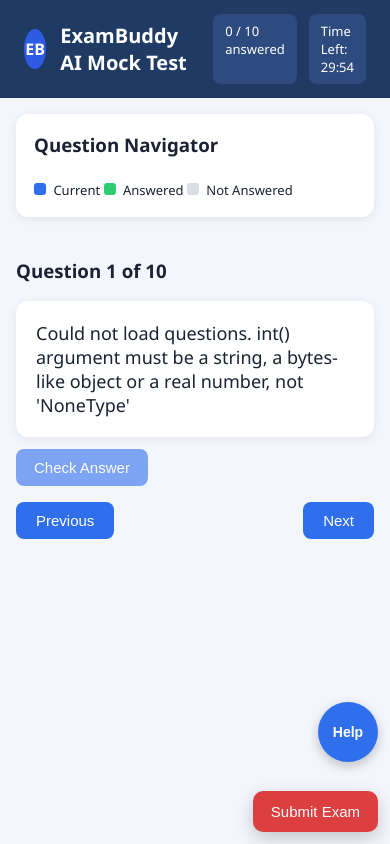
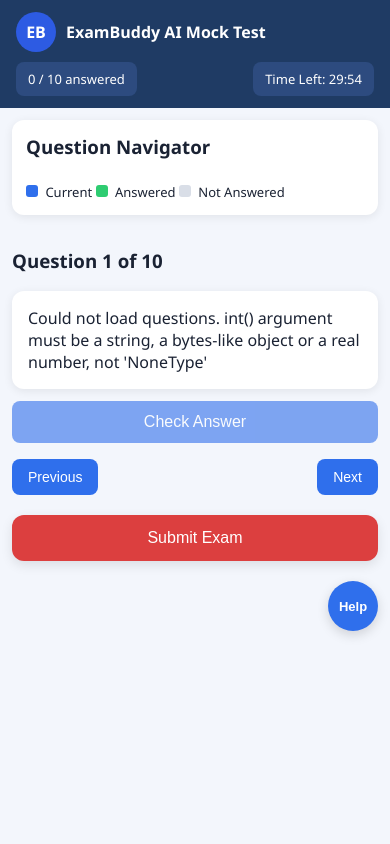
Before and after one commit to AkshatSahay72/ExamBuddy, a Flask app: page /exam in a window 390 px wide. Run offline with Flask 3, Linux system fonts and the light colour scheme.

Commit message:
added reponsiveness to website

```diff
--- a/static/style.css
+++ b/static/style.css
@@ -174,10 +174,26 @@
   display: flex;
   gap: 22px;
   padding: 24px;
+  align-items: flex-start;
+}
+
+.main-col {
+  flex: 3;
+  display: flex;
+  flex-direction: column;
+  gap: 20px;
+}
+
+.exam-footer {
+  display: flex;
+  flex-wrap: wrap;
+  justify-content: space-between;
+  align-items: flex-end;
+  gap: 16px;
 }
 
 .question-panel {
-  flex: 3;
+  width: 100%;
 }
 
 .question-box {
@@ -318,10 +334,7 @@
 .legend-not { background: #d9dee7; }
 
 .submit-btn {
-  position: fixed;
-  right: 30px;
-  bottom: 30px;
-  z-index: 999;
+  align-self: flex-start;
   border: none;
   border-radius: 10px;
   background: var(--danger);
@@ -329,11 +342,13 @@
   padding: 14px 24px;
   font-size: 17px;
   cursor: pointer;
-  box-shadow: 0 6px 18px rgba(0, 0, 0, 0.2);
+  box-shadow: 0 4px 12px rgba(0, 0, 0, 0.1);
+  transition: background 0.2s, transform 0.15s;
 }
 
 .submit-btn:hover {
   background: var(--danger-dark);
+  transform: translateY(-2px);
 }
 
 .correct-box,
@@ -407,10 +422,12 @@
 
 /* Chat */
 .chatbot {
-  position: fixed;
-  right: 30px;
-  bottom: 110px;
-  z-index: 1000;
+  display: flex;
+  flex-direction: column;
+  align-items: flex-end;
+  gap: 12px;
+  position: relative;
+  z-index: 100;
 }
 
 .chat-toggle {
@@ -423,27 +440,26 @@
   font-size: 14px;
   font-weight: 700;
   cursor: pointer;
-  box-shadow: 0 4px 12px rgba(0, 0, 0, 0.22);
+  box-shadow: 0 4px 12px rgba(0, 0, 0, 0.15);
+  transition: transform 0.2s, background 0.2s;
 }
 
 .chat-toggle:hover {
   background: var(--primary-dark);
+  transform: scale(1.05);
 }
 
 .chat-window {
   display: none;
   flex-direction: column;
-  position: absolute;
-  right: 0;
-  bottom: 70px;
   width: 320px;
   height: 420px;
   background: #fff;
   color: var(--text);
   border-radius: 12px;
-  box-shadow: 0 8px 24px rgba(0, 0, 0, 0.22);
+  box-shadow: 0 8px 24px rgba(0, 0, 0, 0.15);
   overflow: hidden;
-  z-index: 1001;
+  border: 1px solid #d9dfeb;
 }
 
 .chat-header {
@@ -537,29 +553,123 @@
     padding-top: 28px;
   }
 
+  .setup-card {
+    padding: 20px;
+  }
+
   .container {
     flex-direction: column;
     padding: 16px;
+    gap: 16px;
   }
 
   .navigator {
     order: -1;
+    width: 100%;
+  }
+
+  .main-col {
+    width: 100%;
   }
 
   .submit-btn {
-    right: 12px;
-    bottom: 12px;
     padding: 12px 18px;
     font-size: 15px;
   }
 
+  .chat-window {
+    width: 100%;
+    max-width: 320px;
+  }
+}
+
+@media (max-width: 600px) {
+  .header {
+    flex-wrap: wrap;
+    padding: 12px 16px;
+    gap: 10px;
+  }
+
+  .header h2 {
+    font-size: 16px;
+  }
+
+  .exam-info {
+    width: 100%;
+    margin-left: 0;
+    justify-content: space-between;
+  }
+
+  .container {
+    padding: 12px;
+    gap: 14px;
+  }
+
+  .navigator {
+    padding: 14px;
+  }
+
+  .navigator-grid {
+    gap: 6px;
+  }
+
+  .navigator-grid div {
+    padding: 8px;
+    font-size: 14px;
+  }
+
+  .question-box {
+    font-size: 16px;
+    padding: 16px;
+    min-height: auto;
+  }
+
+  .options div {
+    padding: 14px;
+    font-size: 15px;
+    margin-bottom: 10px;
+  }
+
+  .nav-buttons button {
+    padding: 10px 16px;
+    font-size: 14px;
+  }
+
+  #checkAnswerBtn {
+    width: 100%;
+    padding: 12px;
+    font-size: 16px;
+  }
+
+  .exam-footer {
+    flex-direction: column;
+    align-items: stretch;
+    gap: 20px;
+  }
+
+  .submit-btn {
+    width: 100%;
+    text-align: center;
+    border-radius: 12px;
+    padding: 14px;
+    font-size: 16px;
+    align-self: center;
+  }
+
   .chatbot {
-    right: 12px;
-    bottom: 82px;
+    width: 100%;
+    align-items: flex-end;
   }
 
   .chat-window {
-    width: min(92vw, 320px);
-    right: 0;
+    width: 100%;
+    max-width: 100%;
+    height: 380px;
+  }
+
+  .chat-toggle {
+    width: 50px;
+    height: 50px;
+    font-size: 13px;
   }
 }
--- a/templates/index.html
+++ b/templates/index.html
@@ -2,6 +2,7 @@
 <html lang="en">
 <head>
 <meta charset="UTF-8">
+<meta name="viewport" content="width=device-width, initial-scale=1.0">
 <title>ExamBuddy AI Mock Test</title>
 <link rel="stylesheet" href="/static/style.css">
 </head>
@@ -17,6 +18,7 @@
 </header>
 
 <div class="container">
+<div class="main-col">
 <div class="question-panel">
 <h3 id="questionNumber">Question 1 of 10</h3>
 <div class="question-box" id="questionText">Question will appear here</div>
@@ -27,6 +29,24 @@
 <div class="nav-buttons">
 <button id="prevBtn">Previous</button>
 <button id="nextBtn">Next</button>
+</div>
+</div>
+
+<div class="exam-footer">
+<button class="submit-btn" onclick="submitExam()">Submit Exam</button>
+
+<div class="chatbot">
+<div id="chatWindow" class="chat-window">
+<div class="chat-header">AI Help Assistant</div>
+<div id="chatMeta" class="chat-meta">Question help</div>
+<div id="chatMessages" class="chat-messages"></div>
+<div class="chat-input-area">
+<input id="chatInput" placeholder="Ask a doubt...">
+<button id="chatSendBtn" onclick="sendMessage()">Send</button>
+</div>
+</div>
+<button class="chat-toggle" onclick="toggleChat()" aria-label="Open chat">Help</button>
+</div>
 </div>
 </div>
 
@@ -41,21 +61,6 @@
 </div>
 </div>
 
-<button class="submit-btn" onclick="submitExam()">Submit Exam</button>
-
-<div class="chatbot">
-<button class="chat-toggle" onclick="toggleChat()" aria-label="Open chat">Help</button>
-<div id="chatWindow" class="chat-window">
-<div class="chat-header">AI Help Assistant</div>
-<div id="chatMeta" class="chat-meta">Question help</div>
-<div id="chatMessages" class="chat-messages"></div>
-<div class="chat-input-area">
-<input id="chatInput" placeholder="Ask a doubt...">
-<button id="chatSendBtn" onclick="sendMessage()">Send</button>
-</div>
-</div>
-</div>
-
 <script src="/static/script.js"></script>
 </body>
 </html>
```
